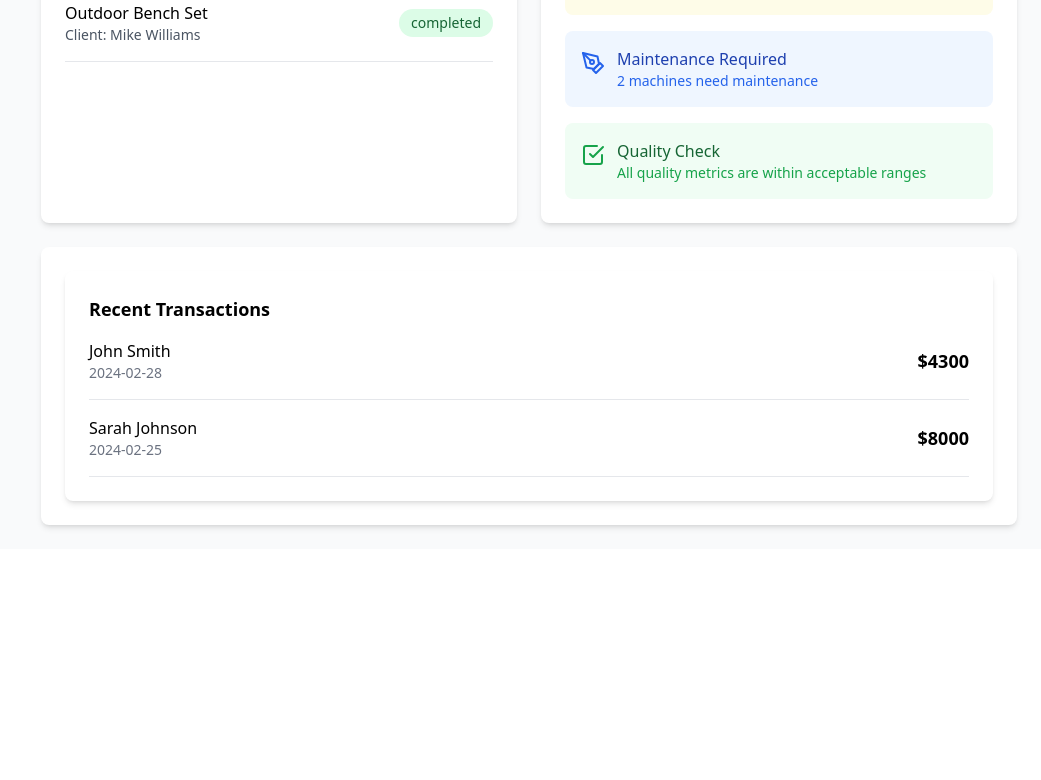
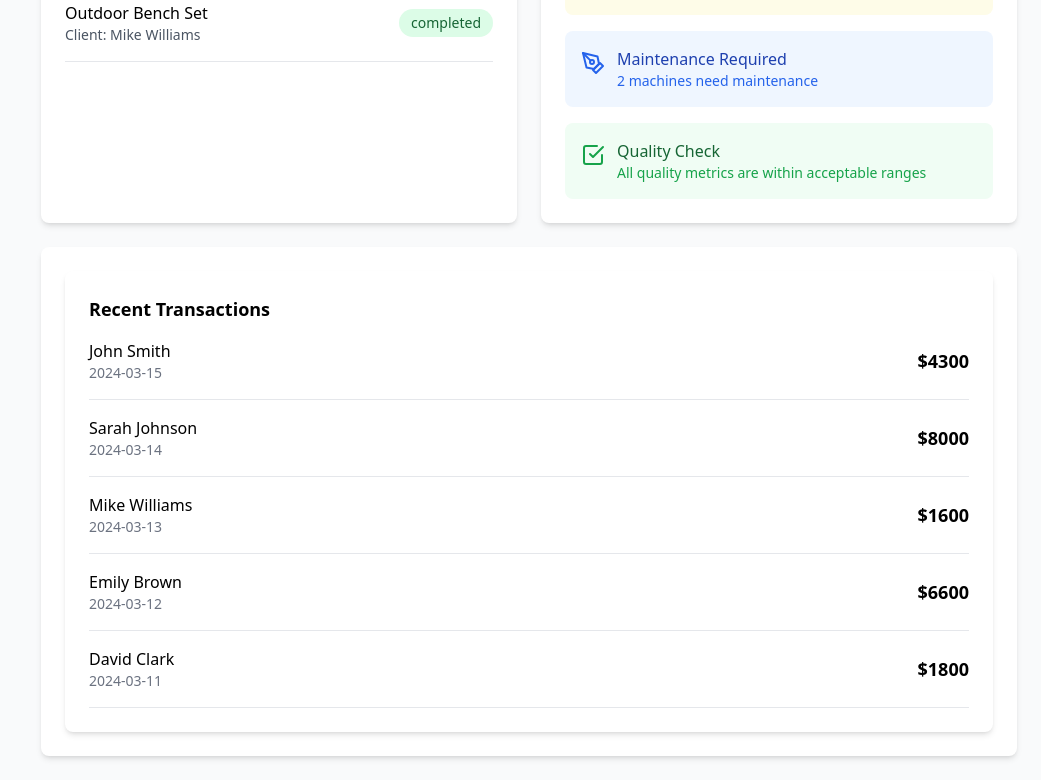
Before and after one commit to Basshackas/woodwork-shop-management-web, a React (Vite) app: page / in a window 1280 px wide. Shown: the part 1591-2371 px from the top of the page, without its empty margins (239-1280 px from the left). Before the commit the page ends 2140 px from the top, so only its background shows below. Built offline with nearby package versions, Linux system fonts and the light colour scheme.

Commit message:
Update sales.ts

```diff
--- a/src/data/sales.ts
+++ b/src/data/sales.ts
@@ -4,20 +4,84 @@ export const sales: SaleTransaction[] = [
   {
     id: '1',
     customerName: 'John Smith',
+    customerType: 'retail',
     items: [
-      { id: '1', name: 'Custom Dining Table', quantity: 1, price: 2500 },
-      { id: '2', name: 'Dining Chairs', quantity: 6, price: 300 }
+      { id: '1', name: 'Custom Dining Table', quantity: 1, price: 2500, description: 'Handcrafted oak dining table' },
+      { id: '2', name: 'Dining Chairs', quantity: 6, price: 300, description: 'Matching oak dining chairs' }
     ],
     totalAmount: 4300,
-    date: '2024-02-28'
+    date: '2024-03-15',
+    paymentStatus: 'paid',
+    paymentMethod: 'credit_card',
+    invoiceNumber: 'INV-2024-001',
+    dueDate: '2024-03-29',
+    notes: 'Custom order with rush delivery',
+    attachments: []
   },
   {
     id: '2',
     customerName: 'Sarah Johnson',
+    customerType: 'corporate',
     items: [
-      { id: '3', name: 'Kitchen Cabinets Set', quantity: 1, price: 8000 }
+      { id: '3', name: 'Kitchen Cabinets Set', quantity: 1, price: 8000, description: 'Complete kitchen cabinet set' }
     ],
     totalAmount: 8000,
-    date: '2024-02-25'
+    date: '2024-03-14',
+    paymentStatus: 'pending',
+    paymentMethod: 'bank_transfer',
+    invoiceNumber: 'INV-2024-002',
+    dueDate: '2024-03-28',
+    notes: 'Corporate office renovation project',
+    attachments: []
+  },
+  {
+    id: '3',
+    customerName: 'Mike Williams',
+    customerType: 'retail',
+    items: [
+      { id: '4', name: 'Coffee Table', quantity: 1, price: 800, description: 'Modern design coffee table' },
+      { id: '5', name: 'Side Tables', quantity: 2, price: 400, description: 'Matching side tables' }
+    ],
+    totalAmount: 1600,
+    date: '2024-03-13',
+    paymentStatus: 'paid',
+    paymentMethod: 'credit_card',
+    invoiceNumber: 'INV-2024-003',
+    dueDate: '2024-03-27',
+    notes: 'Living room set',
+    attachments: []
+  },
+  {
+    id: '4',
+    customerName: 'Emily Brown',
+    customerType: 'wholesale',
+    items: [
+      { id: '6', name: 'Bar Stools', quantity: 12, price: 150, description: 'Modern bar stools' },
+      { id: '7', name: 'Dining Tables', quantity: 4, price: 1200, description: 'Restaurant dining tables' }
+    ],
+    totalAmount: 6600,
+    date: '2024-03-12',
+    paymentStatus: 'paid',
+    paymentMethod: 'bank_transfer',
+    invoiceNumber: 'INV-2024-004',
+    dueDate: '2024-03-26',
+    notes: 'Restaurant furniture order',
+    attachments: []
+  },
+  {
+    id: '5',
+    customerName: 'David Clark',
+    customerType: 'retail',
+    items: [
+      { id: '8', name: 'Bookshelf', quantity: 2, price: 900, description: 'Custom built-in bookshelf' }
+    ],
+    totalAmount: 1800,
+    date: '2024-03-11',
+    paymentStatus: 'overdue',
+    paymentMethod: 'credit_card',
+    invoiceNumber: 'INV-2024-005',
+    dueDate: '2024-03-25',
+    notes: 'Home office furniture',
+    attachments: []
   }
 ];
```
